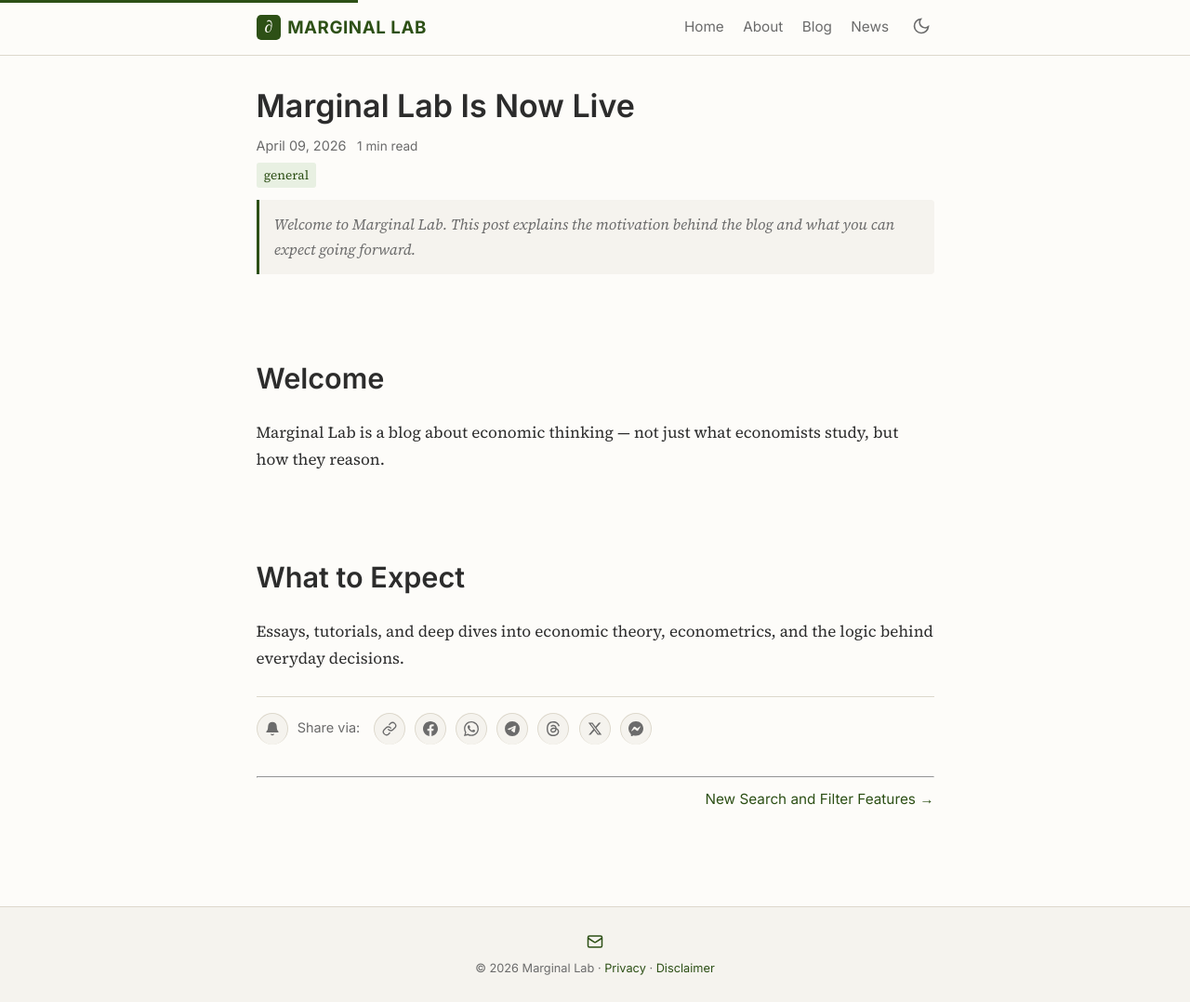
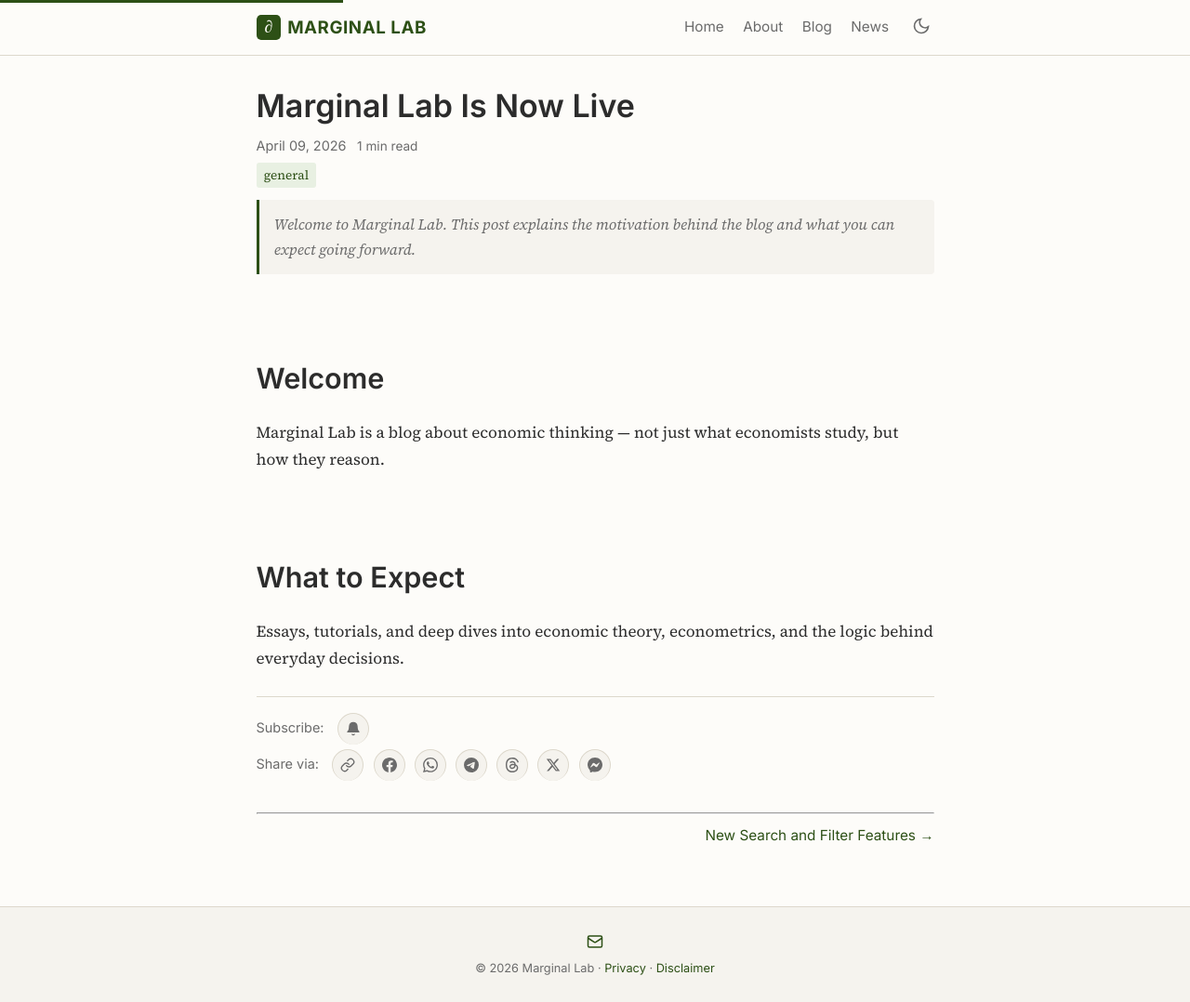
Before and after one commit to marginallabs/marginallabs.github.io, a Jekyll site: the page built from _posts/2026-04-09-Lab-Announcement.md, in a window 1280 px wide and 1078 px high. Shown: the whole window at 93% size. Built offline with Jekyll 4.4.1, drawn with Linux system fonts in a browser that asks for light colours.

Commit message:
Move subscribe button to its own row above Share via
- Subscribe row: "Subscribe:" label with bell icon
- Share row: "Share via:" label with share buttons
- Stack vertically in share bar

Co-Authored-By: Claude Opus 4.7 <noreply@anthropic.com>

```diff
--- a/_layouts/post.html
+++ b/_layouts/post.html
@@ -87,10 +87,14 @@ layout: default
   </script>
   {% assign share_text = page.title | append: ' | Marginal Lab' | url_encode %}
   <div class="share-bar">
-    <a class="share-btn subscribe-btn" href="{{ '/subscribe/' | relative_url }}" aria-label="Subscribe">
-      <svg viewBox="0 0 24 24" xmlns="http://www.w3.org/2000/svg" fill="none" stroke="currentColor" stroke-width="2" stroke-linecap="round" stroke-linejoin="round"><path d="M18 8A6 6 0 0 0 6 8c0 7-3 9-3 9h18s-3-2-3-9"/><path d="M13.73 21a2 2 0 0 1-3.46 0"/></svg>
-    </a>
-    <span class="share-label">Share via:</span>
+    <div class="subscribe-row">
+      <span class="share-label">Subscribe:</span>
+      <a class="share-btn subscribe-btn" href="{{ '/subscribe/' | relative_url }}" aria-label="Subscribe">
+        <svg viewBox="0 0 24 24" xmlns="http://www.w3.org/2000/svg" fill="none" stroke="currentColor" stroke-width="2" stroke-linecap="round" stroke-linejoin="round"><path d="M18 8A6 6 0 0 0 6 8c0 7-3 9-3 9h18s-3-2-3-9"/><path d="M13.73 21a2 2 0 0 1-3.46 0"/></svg>
+      </a>
+    </div>
+    <div class="share-row">
+      <span class="share-label">Share via:</span>
     <button class="share-btn copy-link" aria-label="Copy link">
       <svg viewBox="0 0 24 24" xmlns="http://www.w3.org/2000/svg"><path d="M10 13a5 5 0 0 0 7.54.54l3-3a5 5 0 0 0-7.07-7.07l-1.72 1.71" fill="none" stroke="currentColor" stroke-width="2" stroke-linecap="round" stroke-linejoin="round"/><path d="M14 11a5 5 0 0 0-7.54-.54l-3 3a5 5 0 0 0 7.07 7.07l1.71-1.71" fill="none" stroke="currentColor" stroke-width="2" stroke-linecap="round" stroke-linejoin="round"/></svg>
       <span class="copy-tooltip">Copied!</span>
@@ -113,6 +117,7 @@ layout: default
     <a class="share-btn" href="fb-messenger://share/?link={{ page.url | absolute_url | url_encode }}&text={{ share_text }}" target="_blank" rel="noopener" aria-label="Share on Messenger">
       <svg viewBox="0 0 24 24" xmlns="http://www.w3.org/2000/svg"><path d="M.001 11.639C.001 4.949 5.241 0 12.001 0S24 4.95 24 11.639c0 6.689-5.24 11.638-12 11.638-1.21 0-2.38-.16-3.47-.46a.96.96 0 0 0-.64.05l-2.39 1.19a.96.96 0 0 1-1.38-.86l-.06-2.02a.97.97 0 0 0-.32-.68A11.39 11.389 0 0 1 .002 11.64zm8.32-2.19-3.52 5.6c-.35.53.32 1.139.82.75l3.79-2.87c.26-.2.6-.2.87 0l2.8 2.1c.84.63 2.04.4 2.6-.48l3.52-5.6c.35-.53-.32-1.13-.82-.75l-3.79 2.87c-.25.2-.6.2-.86 0l-2.8-2.1a1.8 1.8 0 0 0-2.61.48z"/></svg>
     </a>
+    </div>
   </div>
   {% if page.type == 'blog' and page.categories.size > 0 %}
   <div class="related-posts">
--- a/assets/css/style.css
+++ b/assets/css/style.css
@@ -896,11 +896,16 @@ img.figure-img {
 /* --- Share Buttons --- */
 .share-bar {
   display: flex;
-  align-items: center;
-  gap: 0.6em;
+  flex-direction: column;
+  gap: 0.3em;
   margin: 1.5em 0;
   padding-top: 1em;
   border-top: 1px solid var(--color-border);
+}
+.subscribe-row, .share-row {
+  display: flex;
+  align-items: center;
+  gap: 0.6em;
 }
 .share-label {
   font-family: var(--font-heading);
```
